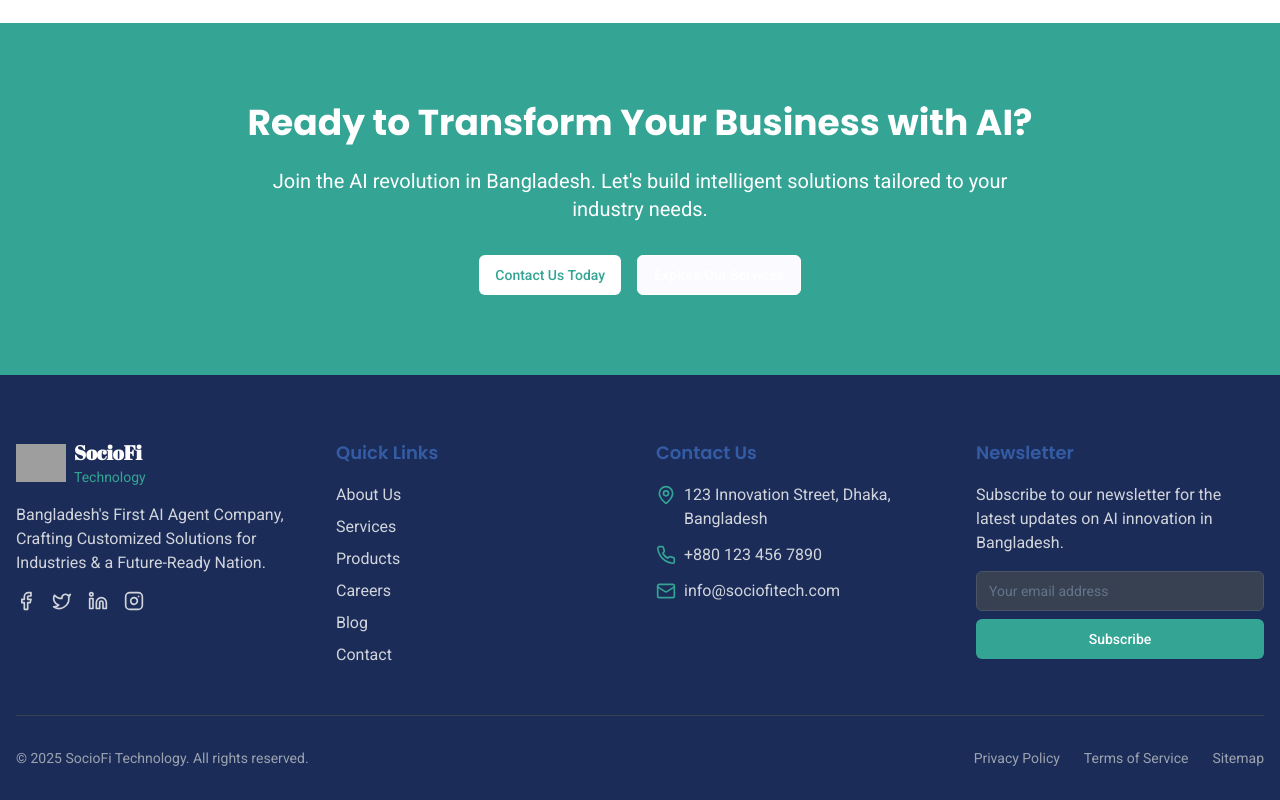
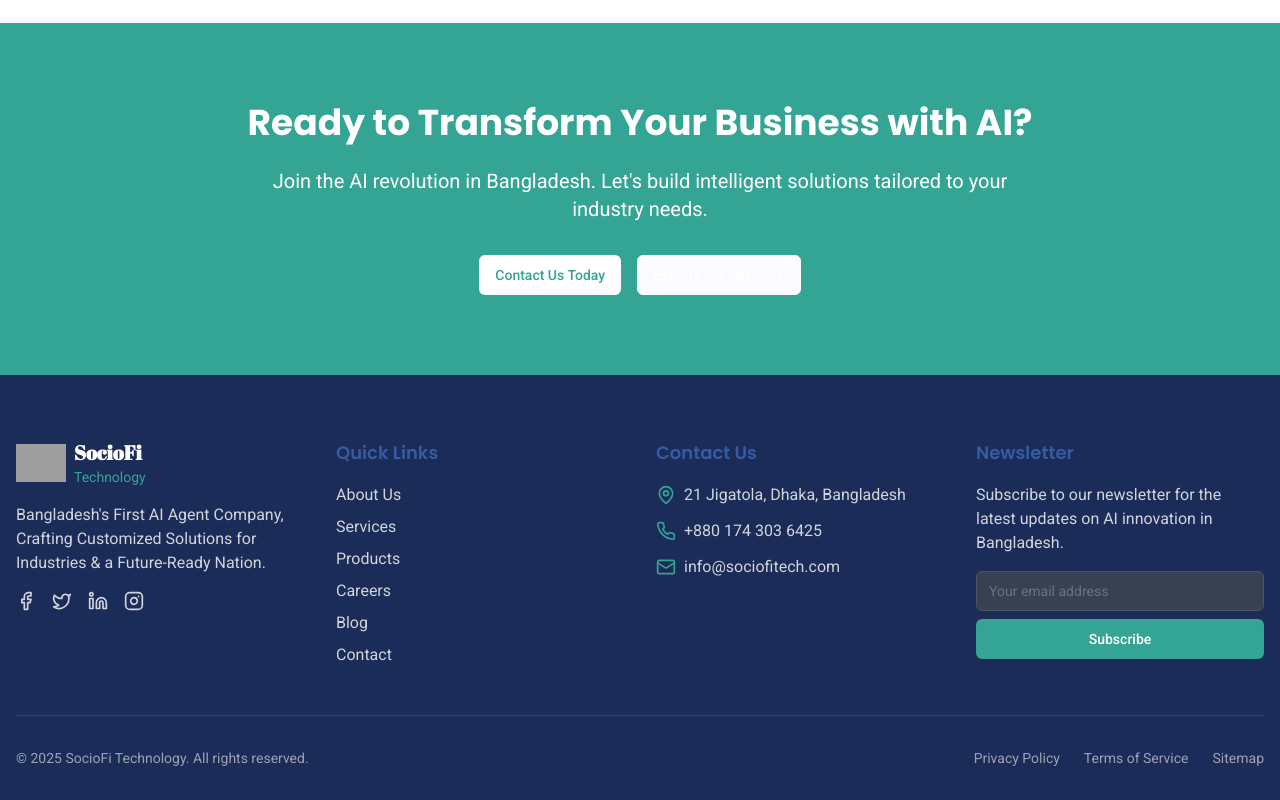
Before and after one commit to SocioFi-Technology/sociofiw-website, a Next.js app: page / in a window 1280 px wide. Shown: the part 6075-6875 px from the top of the page. Built offline with nearby package versions, Linux system fonts and the light colour scheme; grey boxes are pictures that could not be loaded.

Commit message:
Update footer.tsx

```diff
--- a/components/footer.tsx
+++ b/components/footer.tsx
@@ -90,12 +90,12 @@ const Footer = () => {
             <ul className="space-y-3">
               <li className="flex items-start">
                 <MapPin className="mr-2 h-5 w-5 text-primary-keppel shrink-0 mt-0.5" />
-                <span className="text-gray-300">123 Innovation Street, Dhaka, Bangladesh</span>
+                <span className="text-gray-300">21 Jigatola, Dhaka, Bangladesh</span>
               </li>
               <li className="flex items-center">
                 <Phone className="mr-2 h-5 w-5 text-primary-keppel" />
-                <a href="tel:+8801234567890" className="text-gray-300 hover:text-white transition-colors">
-                  +880 123 456 7890
+                <a href="tel:+8801743036425" className="text-gray-300 hover:text-white transition-colors">
+                  +880 174 303 6425
                 </a>
               </li>
               <li className="flex items-center">
```
